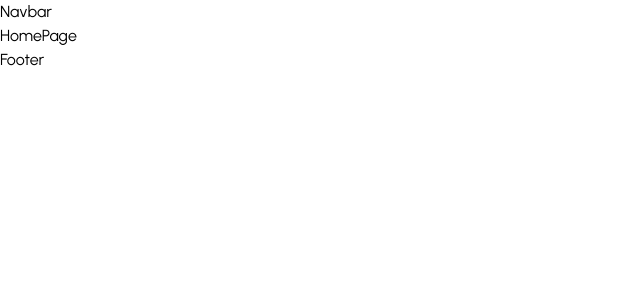
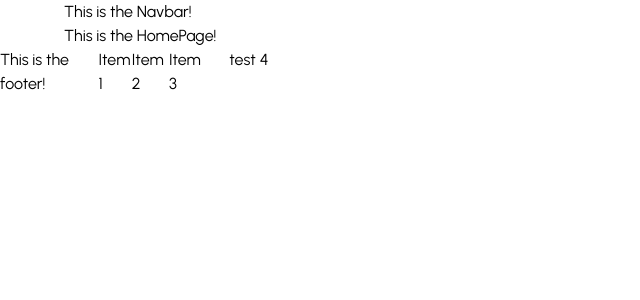
Before and after one commit to hjkmines/dashboard, a React (Create React App) app in the folder client/: page / in a window 1280 px wide. Shown: the top 300 px of the page, without its empty margins (0-640 px from the left). Built offline with nearby package versions, Linux system fonts and the light colour scheme.

Commit message:
more setup

```diff
--- a/client/public/index.html
+++ b/client/public/index.html
@@ -14,7 +14,7 @@
       manifest.json provides metadata used when your web app is installed on a
       user's mobile device or desktop. See https://developers.google.com/web/fundamentals/web-app-manifest/
     -->
-    <link rel="manifest" href="%PUBLIC_URL%/manifest.json" />
+    <!-- <link rel="manifest" href="%PUBLIC_URL%/manifest.json" /> -->
     <!--
       Notice the use of %PUBLIC_URL% in the tags above.
       It will be replaced with the URL of the `public` folder during the build.
--- a/client/src/components/Footer.js
+++ b/client/src/components/Footer.js
@@ -1,8 +1,33 @@
 import React from 'react'
+import { Box, Stack, Container, Typography } from "@mui/material";
 
 const Footer = () => {
   return (
-    <div>Footer</div>
+    <Stack direction={"row"} >
+        <Box>
+            <Typography>
+                This is the footer!
+            </Typography>
+        </Box>
+        <Box>
+            <Typography>
+                Item 1
+            </Typography>
+        </Box>
+        <Box>
+            <Typography>
+                Item 2
+            </Typography>
+        </Box>
+        <Box>
+            <Typography>
+                Item 3
+            </Typography>
+        </Box>
+        <Container>
+            test 4
+        </Container>
+    </Stack>
   )
 }
 
--- a/client/src/components/Navbar.js
+++ b/client/src/components/Navbar.js
@@ -1,8 +1,16 @@
 import React from 'react'
+import { Box, Container, Typography } from "@mui/material";
+
 
 const Navbar = () => {
   return (
-    <div>Navbar</div>
+    <Box>
+      <Container>
+          <Typography>
+            This is the Navbar!
+          </Typography>
+      </Container>
+    </Box>
   )
 }
 
--- a/client/src/pages/HomePage.js
+++ b/client/src/pages/HomePage.js
@@ -1,8 +1,16 @@
 import React from 'react'
+import { Container, Box, Typography } from "@mui/material";
+
 
 const HomePage = () => {
   return (
-    <div>HomePage</div>
+    <Box>
+      <Container>
+        <Typography>
+          This is the HomePage!
+        </Typography>
+      </Container>
+    </Box>
   )
 }
 
```
